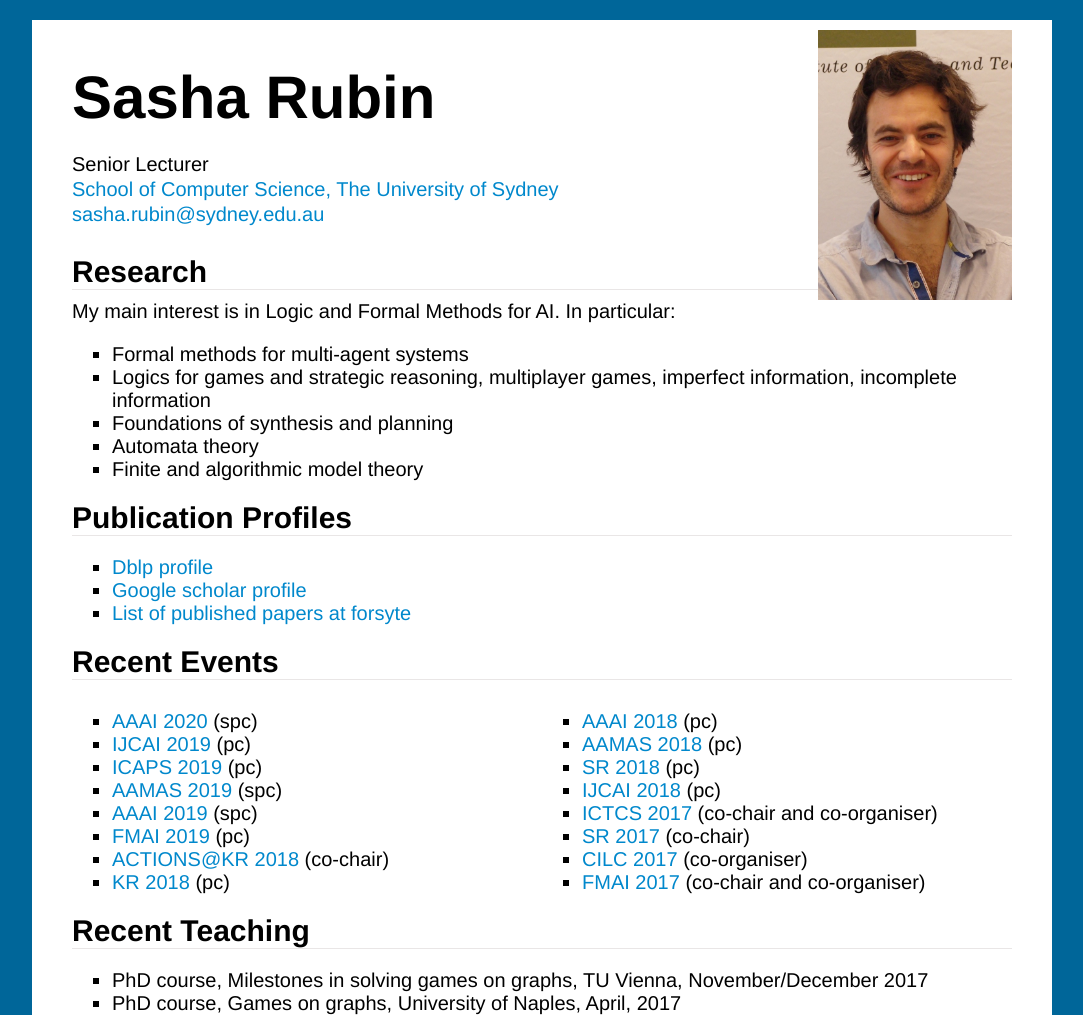
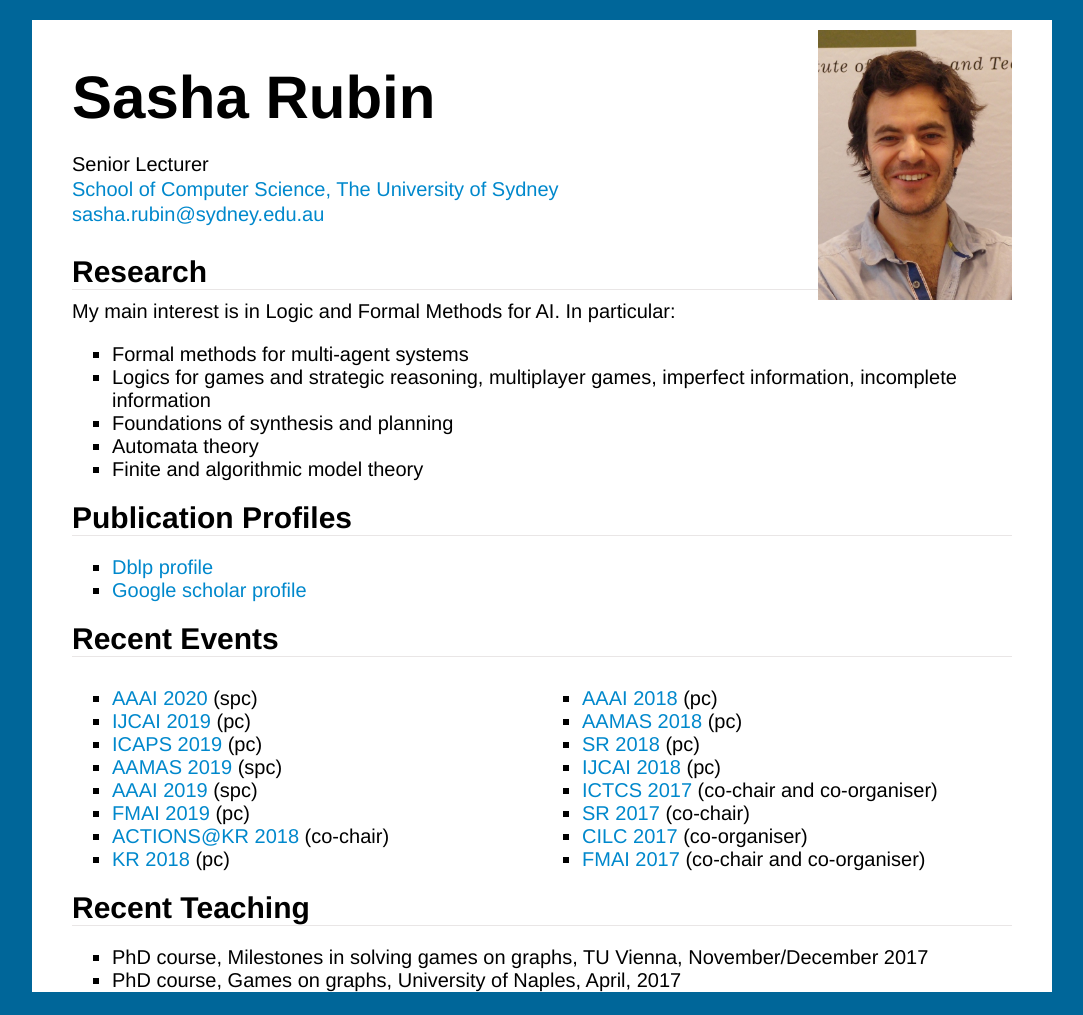
Before and after one commit to sasharubin/sasharubin.github.io, a plain HTML site: page index.html in a window 1280 px wide. Shown: the whole page, without its empty margins (98-1181 px from the left). After the commit the page ends 992 px from the top, so only its background shows below. Drawn offline with Linux system fonts and the light colour scheme.

Commit message:
removed forsyte

```diff
--- a/index.html
+++ b/index.html
@@ -65,7 +65,6 @@ My main interest is in Logic and Formal Methods for AI. In particular:
 <ul>
 <li><a href="http://dblp.org/pid/07/1731">Dblp profile</a></li>
 <li><a href="https://scholar.google.it/citations?user=auUS1rMAAAAJ&amp;hl=en&amp;oi=ao">Google scholar profile</a></li>
-<li><a href="http://forsyte.at/alumni/rubin/publications/">List of published papers at forsyte</a></li>
 </ul>
 
 
```
